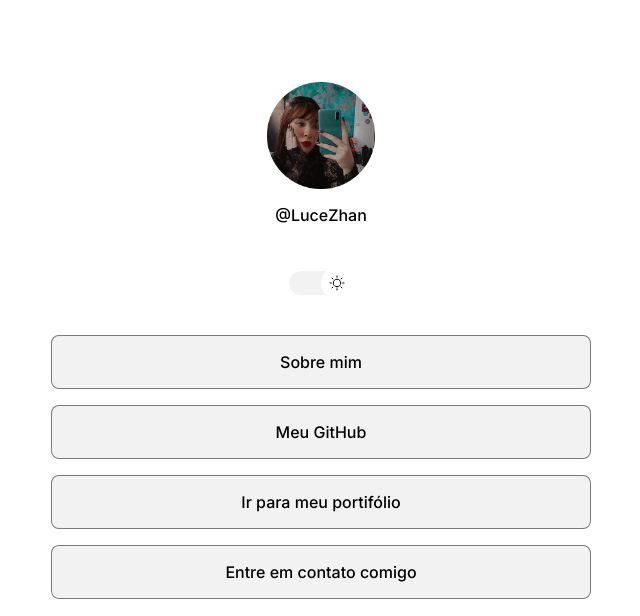
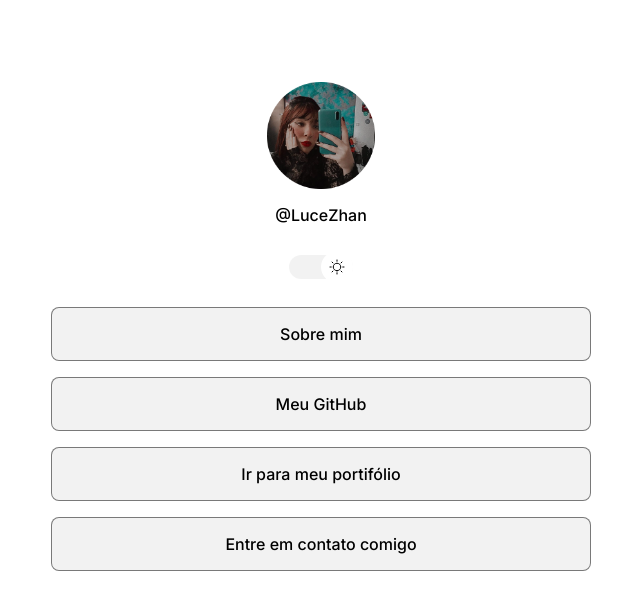
Before and after one commit to LuceZhan/ProjetoPortifolio, a plain HTML site: page index.html in a window 1280 px wide. Shown: the top 616 px of the page, without its empty margins (319-959 px from the left). Drawn offline with nearby package versions, Linux system fonts and the light colour scheme.

Commit message:
alterações finais

```diff
--- a/index.html
+++ b/index.html
@@ -9,6 +9,7 @@
     <link rel="preconnect" href="https://fonts.googleapis.com">
     <link rel="preconnect" href="https://fonts.gstatic.com" crossorigin>
     <link href="https://fonts.googleapis.com/css2?family=Inter:wght@400;500&display=swap" rel="stylesheet">
+    <script src="script.js"></script>
 
 
     <title>Olá, bem vindo!</title>
@@ -61,6 +62,5 @@
 
     <script type="module" src="https://unpkg.com/ionicons@7.1.0/dist/ionicons/ionicons.esm.js"></script>
     <script nomodule src="https://unpkg.com/ionicons@7.1.0/dist/ionicons/ionicons.js"></script>
-    <script src="script.js"></script>
 </body>
 </html>
--- a/style.css
+++ b/style.css
@@ -1,4 +1,5 @@
 * {
+    margin: 0;
     padding: 0;
     box-sizing: border-box;
 }
@@ -26,7 +27,7 @@
 
 body {
     background: var(--bg-url) no-repeat top center/cover;
-    height: 100%;
+    height: 150vh;
 }
 
 body * {
@@ -145,8 +146,9 @@ ul li a:hover {
     align-items: center;
     justify-content: center;
     padding: 16px;
+
+    transition: background 0.2s;
     border-radius: 50%;
-    transition: background 0.2s;
 }
 
 #socialmidia a:hover {
```
